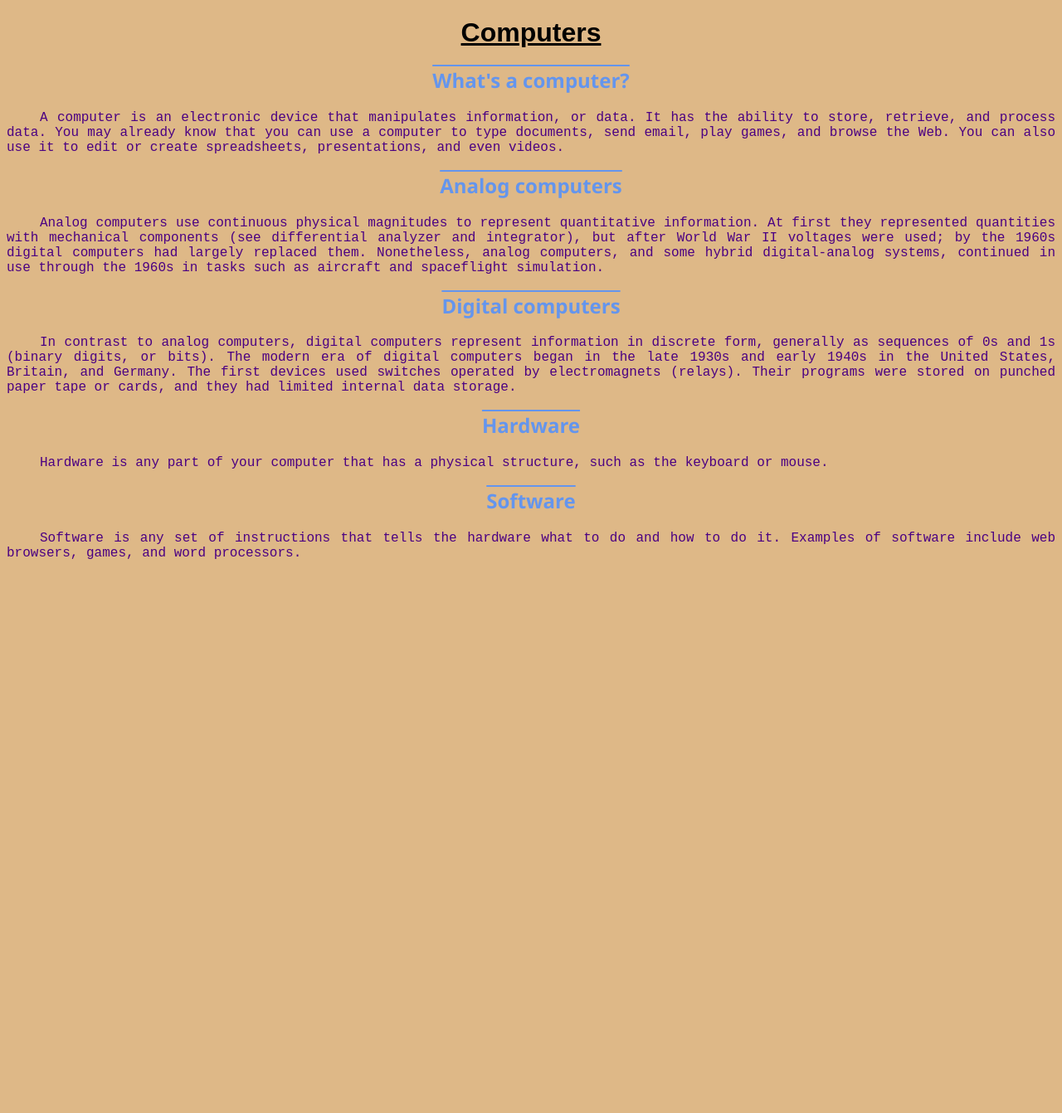
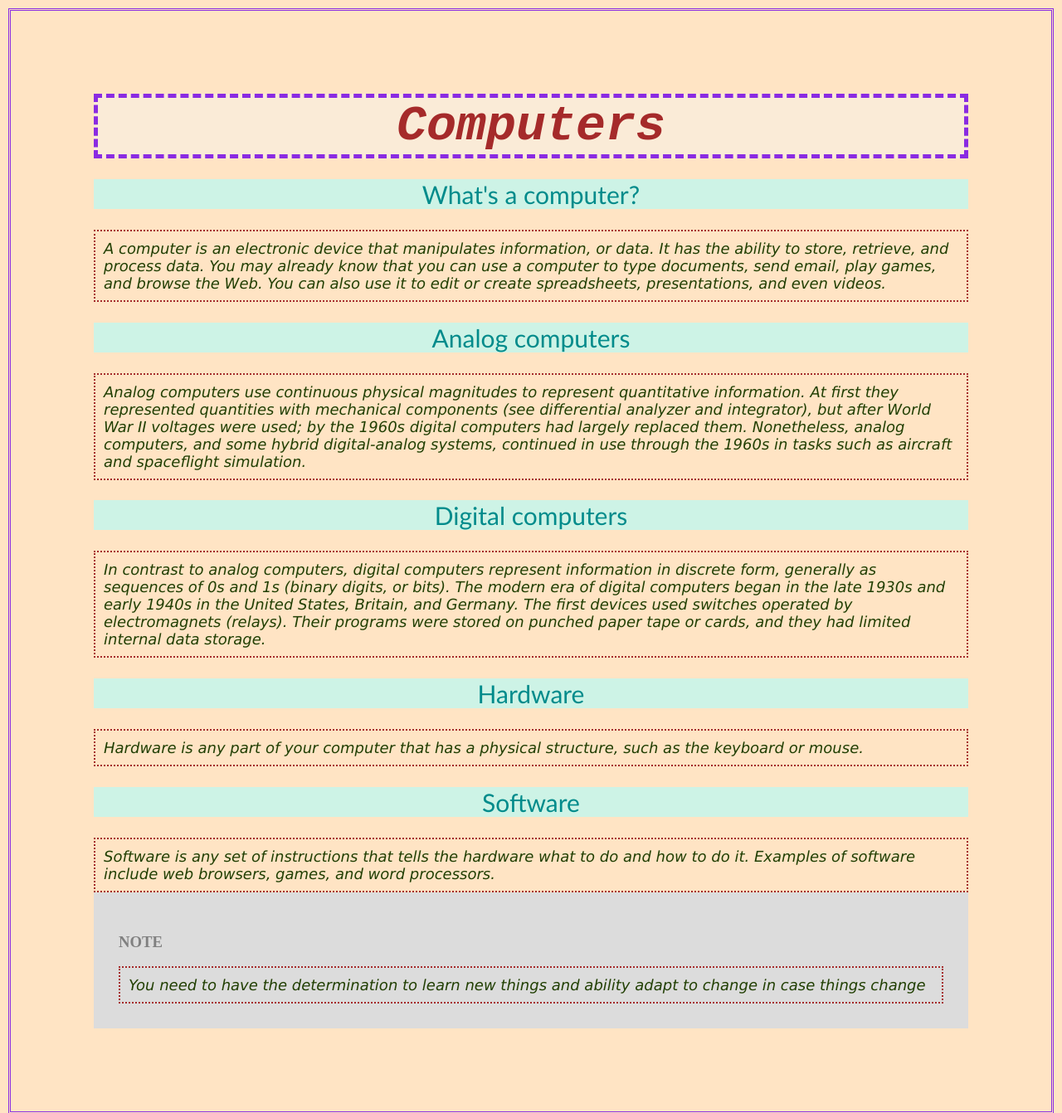
Before and after one commit to winterrdog/learning_basic_web_dev, a plain HTML site: page learn_css/b_activity.html in a window 1280 px wide. Shown: the top 1342 px of the page at 83% size. Before the commit the page ends 800 px from the top, so only its background shows below. Drawn offline with Linux system fonts and the light colour scheme.

Commit message:
added css concepts on ids

```diff
--- a/learn_css/02_activity.css
+++ b/learn_css/02_activity.css
@@ -1,3 +1,5 @@
+/* This CSS will be applied to b_activity.html */
+
 h1 {
     text-align: center;
     font-family: Arial, Helvetica, sans-serif;
--- /dev/null
+++ b/learn_css/03_properties.css
@@ -0,0 +1,38 @@
+h1 {
+    font-family: 'Courier New', Courier, monospace;
+    font-size: 60px;
+    font-style: italic;
+    color: brown;
+    background-color: antiquewhite;
+    text-align: center;
+    border: 5px dashed blueviolet;
+    margin: auto;
+}
+
+h2 {
+    font-family: 'Gill Sans', 'Gill Sans MT', Calibri, 'Trebuchet MS', sans-serif;
+    font-size: 30px;
+    font-weight: normal;
+    color: darkcyan;
+    background-color: rgb(205, 243, 230);
+    text-align: center;
+}
+
+p {
+    font-family: Verdana, Geneva, Tahoma, sans-serif;
+    font-size: 18px;
+    font-weight: normal;
+    font-style: oblique;
+    font-kerning: auto;
+    color: rgb(33, 63, 3);
+    padding: 10px;
+    margin: auto;
+    border: 2px dotted brown;
+}
+
+body {
+    background-color: bisque;
+    padding: 100px;
+    border: 3px double blueviolet;
+    margin: 10px;
+}
--- /dev/null
+++ b/learn_css/04_applying_ids_and_classes.css
@@ -0,0 +1,9 @@
+/* We shall import some of the CSS code from "03_properties.css" file and
+extend it in this file */
+
+@import url("./03_properties.css");
+#note {
+    color: gray;
+    background-color: gainsboro;
+    padding: 30px;
+}
--- a/learn_css/b_activity.html
+++ b/learn_css/b_activity.html
@@ -4,7 +4,7 @@
 <head>
     <meta charset="UTF-8">
     <title>activity 01</title>
-    <link rel="stylesheet" href="./02_activity.css" type="text/css">
+    <link rel="stylesheet" href="./04_applying_ids_and_classes.css" type="text/css">
 </head>
 
 <body>
@@ -27,6 +27,12 @@
 
     <h2>Software</h2>
     <p>Software is any set of instructions that tells the hardware what to do and how to do it. Examples of software include web browsers, games, and word processors.</p>
+    <div id="note">
+        <h3>NOTE</h3>
+        <p>
+            You need to have the determination to learn new things and ability adapt to change in case things change
+        </p>
+    </div>
 </body>
 
 </html>
```
Also changed, not shown: temps/street-life/index.html (+0 -37 lines).
